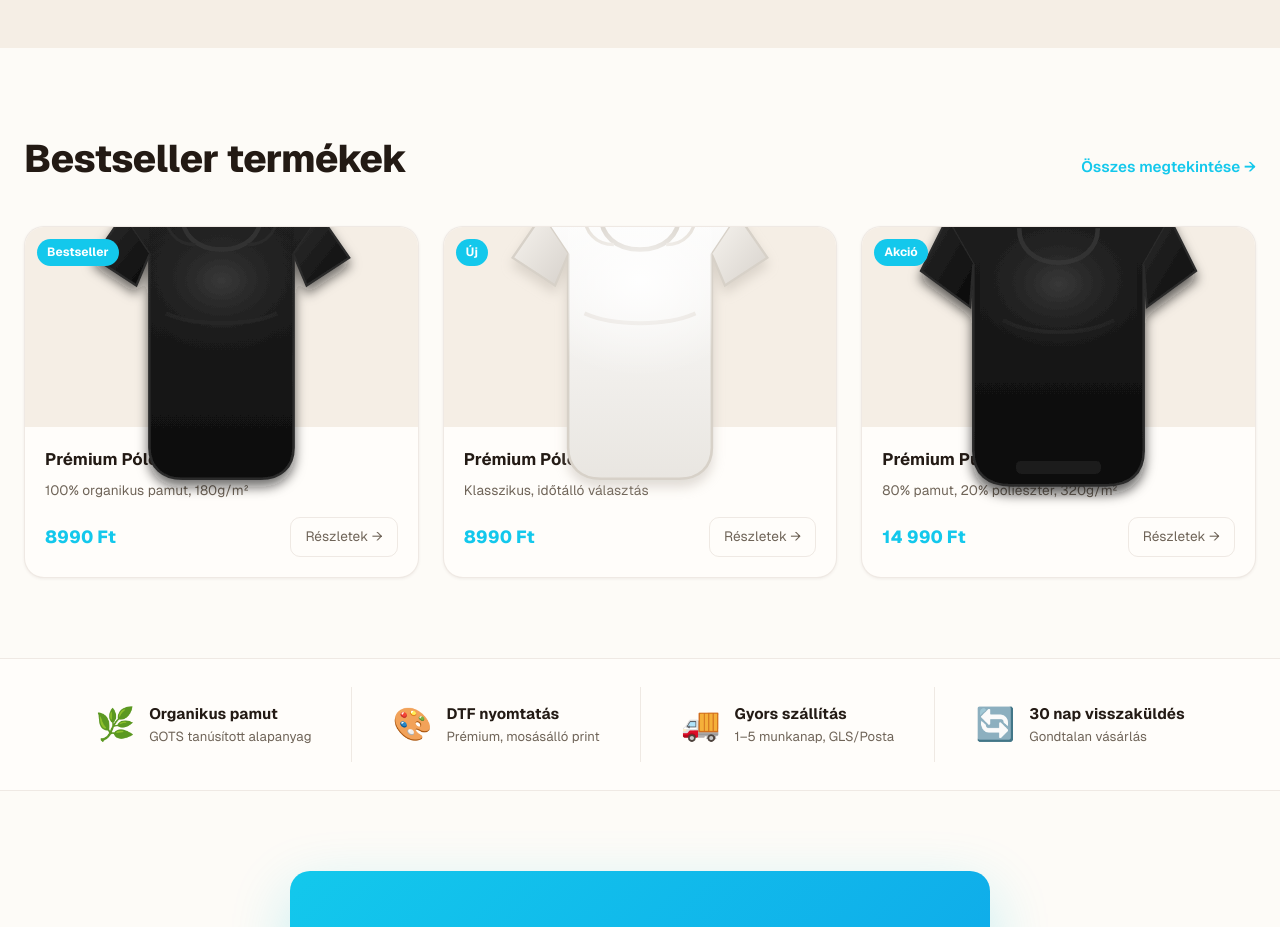
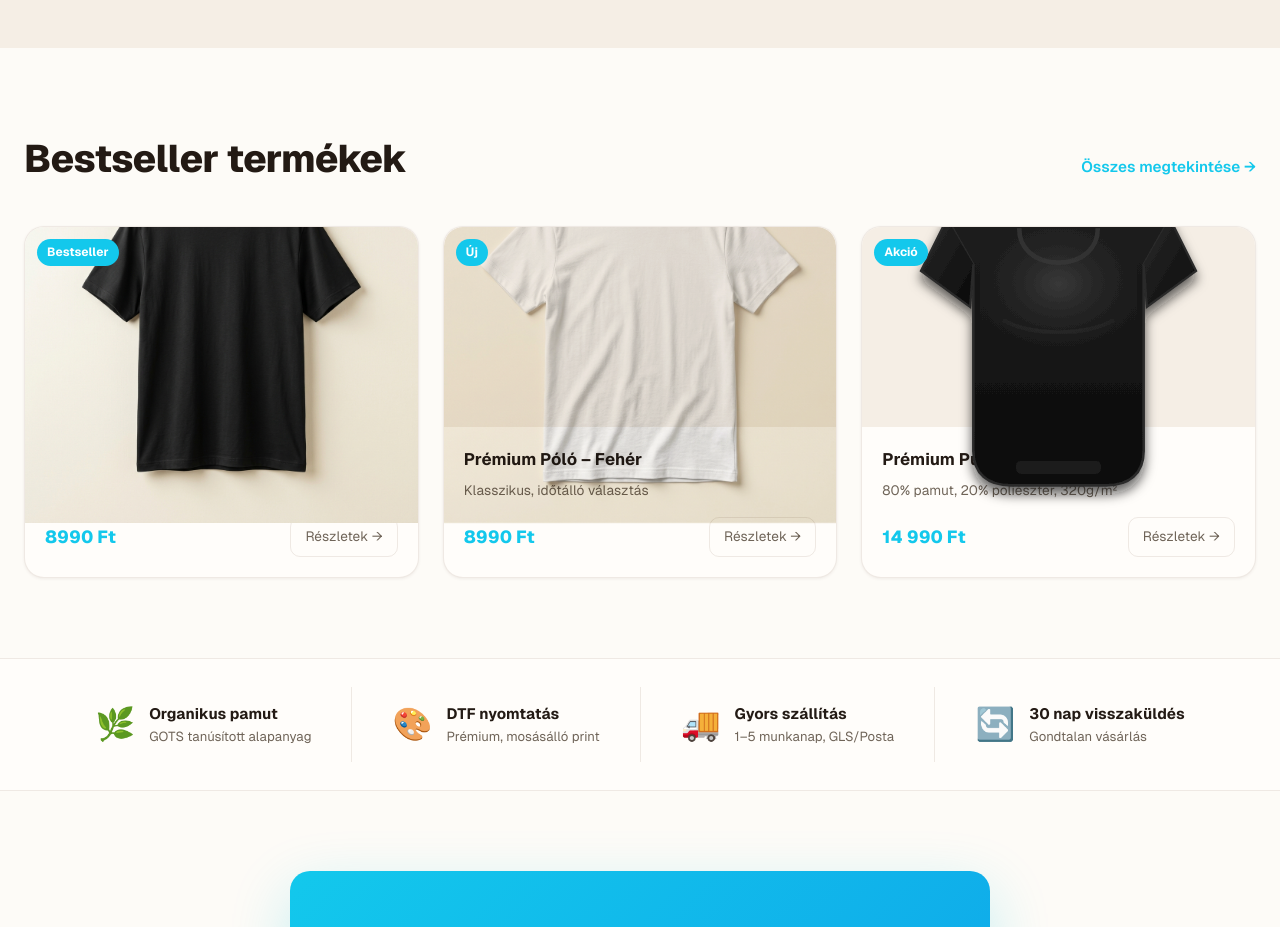
Before and after one commit to Robert777888/dayart-shop, a Next.js app: page / in a window 1280 px wide. Shown: the part 1320-2247 px from the top of the page. Built offline with nearby package versions, Linux system fonts and the light colour scheme.

Commit message:
Feat/Fix: Upgrade all webshop catalog images to use high-fidelity premium PNG mockups with realistic blend-modes

```diff
--- a/src/app/page.tsx
+++ b/src/app/page.tsx
@@ -95,8 +95,8 @@ export default function HomePage() {
         </div>
         <div className="featured-grid">
           {[
-            { id: "tshirt-black", name: "Prémium Póló – Fekete", price: 8990, badge: "Bestseller", desc: "100% organikus pamut, 180g/m²", img: "/mockups/tshirt-black.svg" },
-            { id: "tshirt-white", name: "Prémium Póló – Fehér", price: 8990, badge: "Új", desc: "Klasszikus, időtálló választás", img: "/mockups/tshirt-white.svg" },
+            { id: "tshirt-black", name: "Prémium Póló – Fekete", price: 8990, badge: "Bestseller", desc: "100% organikus pamut, 180g/m²", img: "/mockups/tshirt-black-premium.png" },
+            { id: "tshirt-white", name: "Prémium Póló – Fehér", price: 8990, badge: "Új", desc: "Klasszikus, időtálló választás", img: "/mockups/tshirt-white-premium.png", blendMode: "multiply" },
             { id: "sweatshirt-black", name: "Prémium Pulóver – Fekete", price: 14990, badge: "Akció", desc: "80% pamut, 20% poliészter, 320g/m²", img: "/mockups/sweatshirt-black.svg" },
           ].map((item) => (
             <Link key={item.id} href={`/shop/${item.id}`} className="featured-card" id={`featured-card-${item.id}`}>
@@ -105,7 +105,7 @@ export default function HomePage() {
                 <img
                   src={item.img}
                   alt={item.name}
-                  style={{ objectFit: "contain" }}
+                  style={{ objectFit: "contain", mixBlendMode: (item as any).blendMode || "normal" }}
                 />
                 <span className="featured-card-badge">{item.badge}</span>
               </div>
```
Also changed, not shown: src/components/ShopGrid.tsx (+11 -8 lines).
